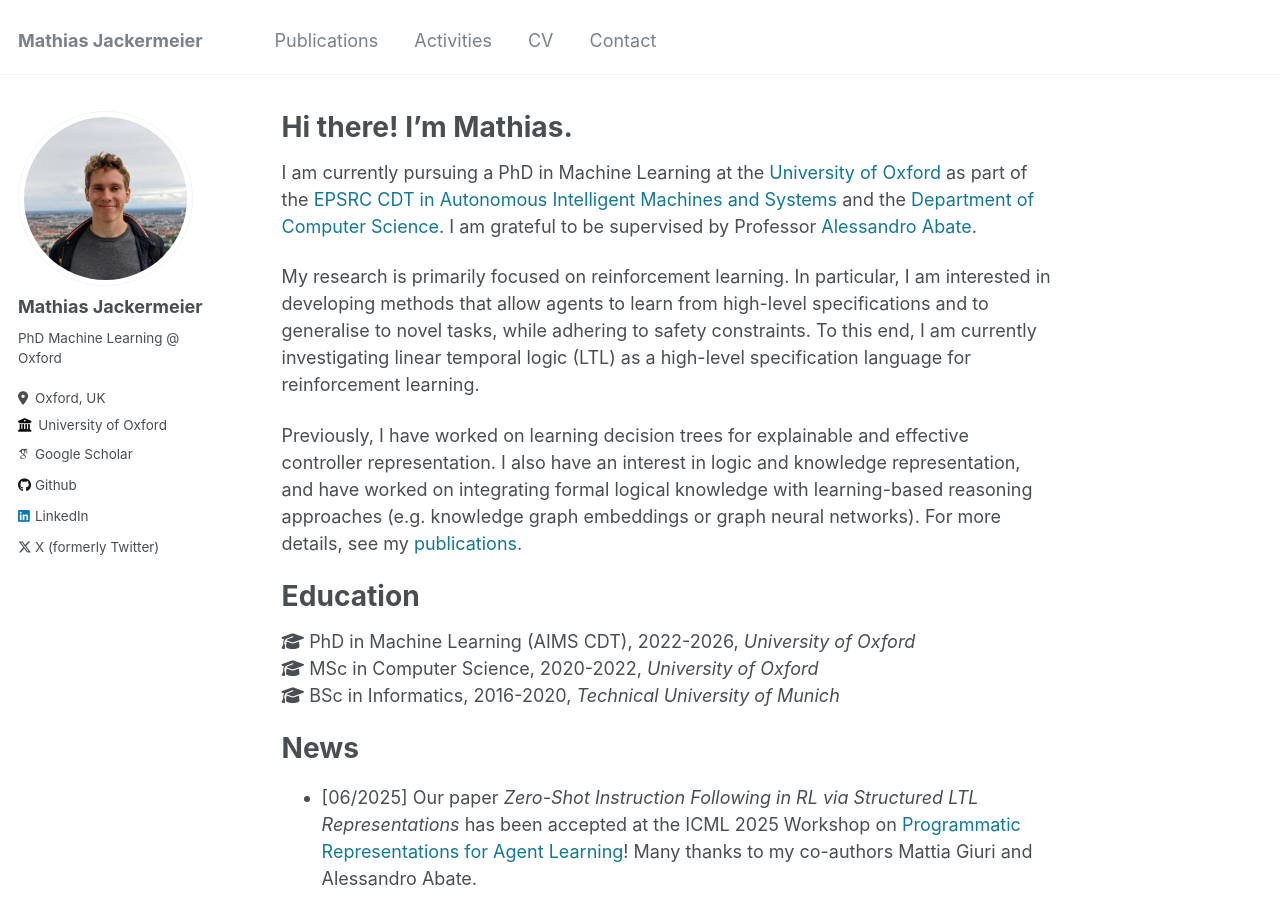
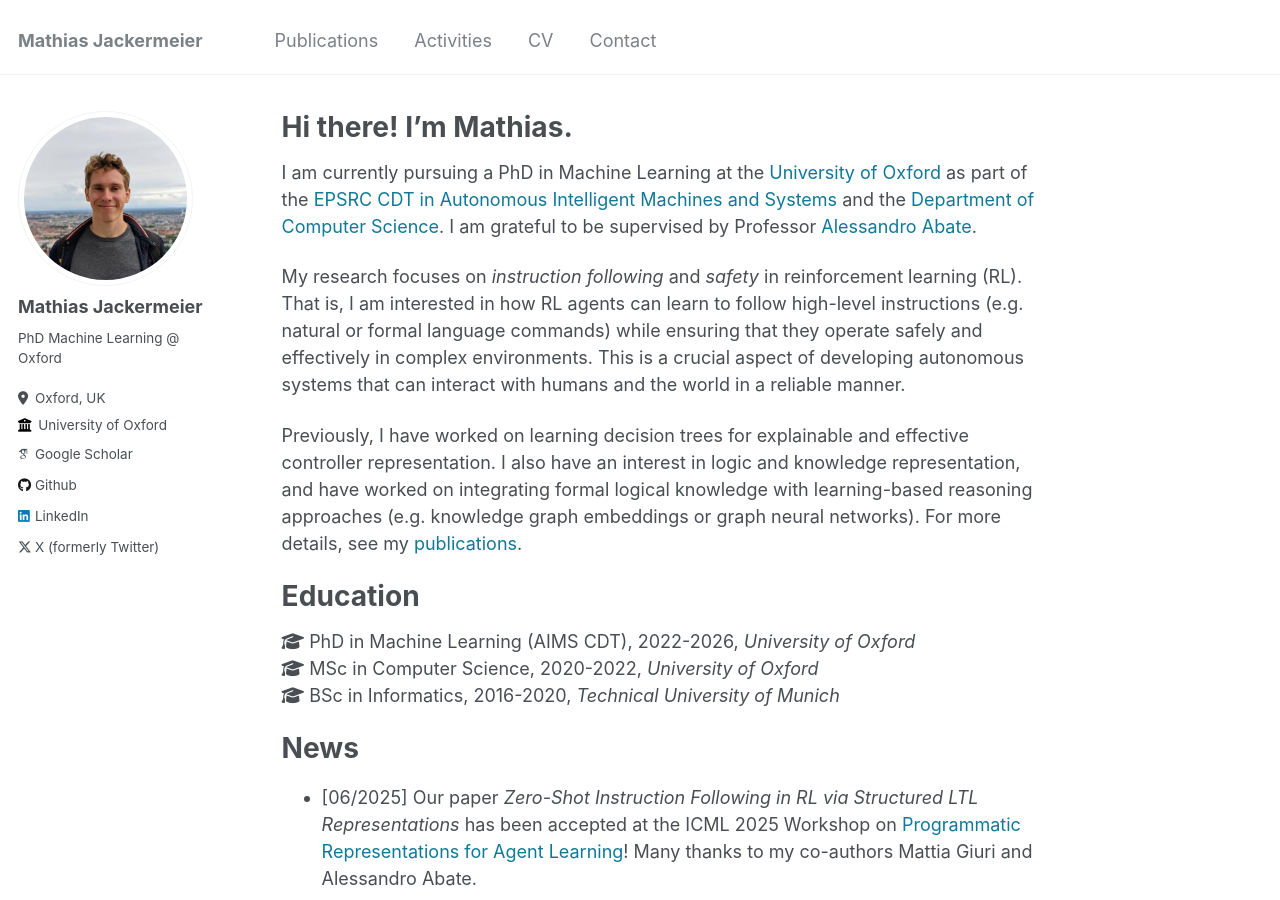
Before and after one commit to mathiasj33/mathiasj33.github.io, a Jekyll site: the page built from _pages/about.md, in a window 1280 px wide and 900 px high. Built offline with Jekyll 4.4.1, drawn with Linux system fonts in a browser that asks for light colours; some web fonts are replaced.

Commit message:
Updates about and publications

```diff
--- a/_pages/about.md
+++ b/_pages/about.md
@@ -11,7 +11,7 @@ redirect_from:
 
 I am currently pursuing a PhD in Machine Learning at the [University of Oxford](https://www.ox.ac.uk/) as part of the [EPSRC CDT in Autonomous Intelligent Machines and Systems](https://aims.robots.ox.ac.uk/) and the [Department of Computer Science](https://www.cs.ox.ac.uk/). I am grateful to be supervised by Professor [Alessandro Abate](https://www.cs.ox.ac.uk/people/alessandro.abate/home.html).
 
-My research is primarily focused on reinforcement learning. In particular, I am interested in developing methods that allow agents to learn from high-level specifications and to generalise to novel tasks, while adhering to safety constraints. To this end, I am currently investigating linear temporal logic (LTL) as a high-level specification language for reinforcement learning.
+My research focuses on *instruction following* and *safety* in reinforcement learning (RL). That is, I am interested in how RL agents can learn to follow high-level instructions (e.g. natural or formal language commands) while ensuring that they operate safely and effectively in complex environments. This is a crucial aspect of developing autonomous systems that can interact with humans and the world in a reliable manner.
 
 Previously, I have worked on learning decision trees for explainable and effective controller representation. I also have an interest in logic and knowledge representation, and have worked on integrating formal logical knowledge with learning-based reasoning approaches (e.g. knowledge graph embeddings or graph neural networks). For more details, see my [publications](publications/).
 
```
Also changed, not shown: _pages/publications.md (+2 -0 lines).
